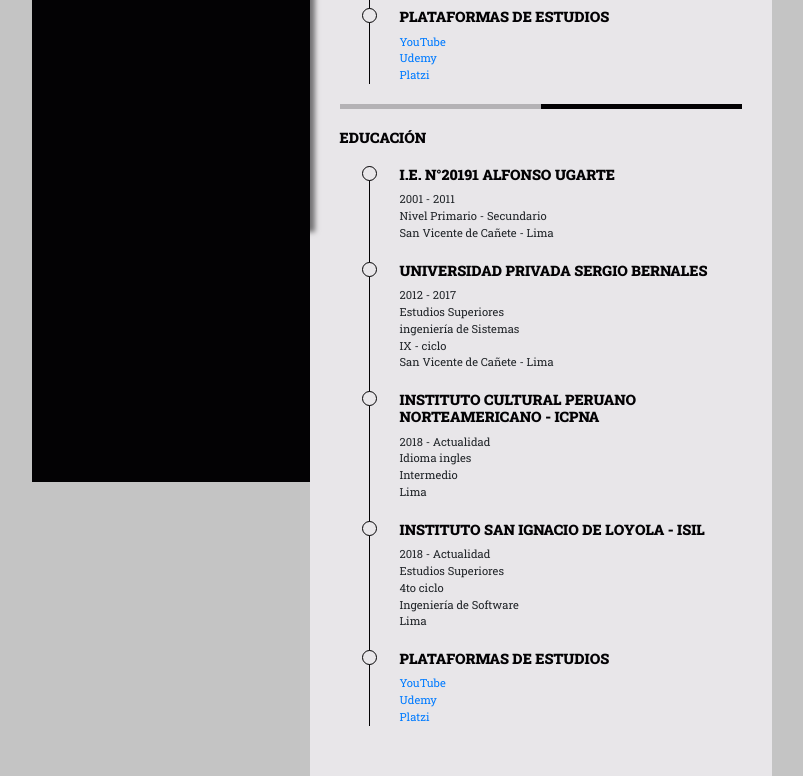
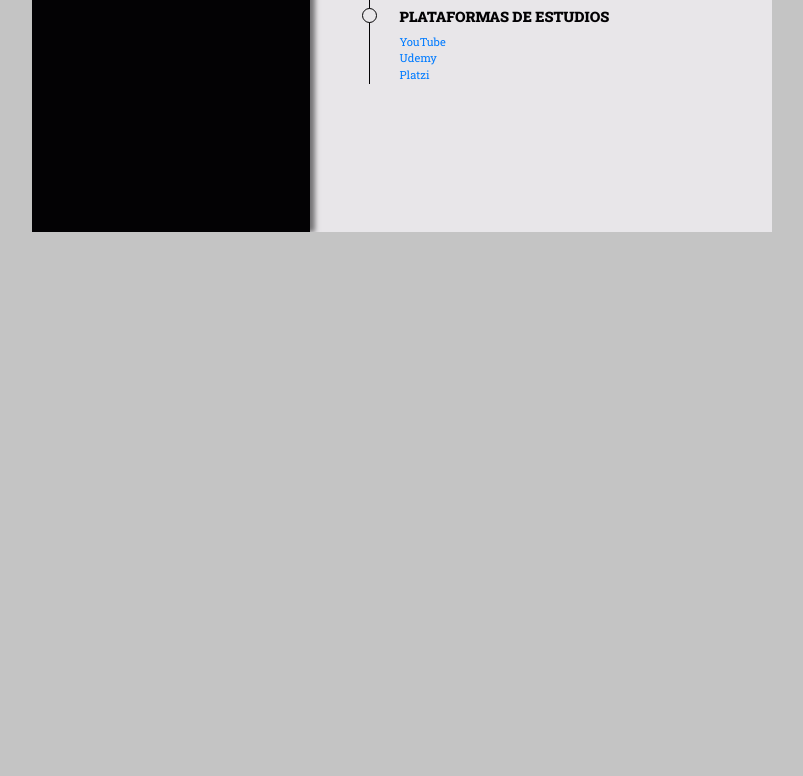
Before and after one commit to 22jair/cv, a plain HTML site: page index.html in a window 1280 px wide. Shown: the part 568-1344 px from the top of the page, without its empty margins (238-1041 px from the left). After the commit the page ends 800 px from the top, so only its background shows below. Drawn offline with nearby package versions, Linux system fonts and the light colour scheme.

Commit message:
arreglando .home__about_me_content

```diff
--- a/css/styles.css
+++ b/css/styles.css
@@ -51,7 +51,7 @@ h2{
     background-color: var(--main-c-white);
     box-shadow: 5px 0px 5px rgba(0, 0, 0, .5);
     /* height: initial; */
-    /* background-color: var(--main-c-black); */
+    background-color: var(--main-c-black);
     /* position: fixed; */
     /* left: 50%; */
 }
@@ -75,7 +75,7 @@ h2{
 
 .home__about_me_content{
     /* height: 50%; */
-    height: inherit;
+    /* height: inherit; */
     background-color: var(--main-c-black);
     padding: 2rem;
     color: var(--main-c-white);
--- a/index.html
+++ b/index.html
@@ -104,57 +104,7 @@
               </li>
             </ul>
           </div>
-          <div class="home__education">
-            <div class="separator row">
-                <div class="col-6"></div>
-                <div class="col-6"></div>
-            </div>
-            <h3>EDUCACIÓN</h3>
-            <ul class="timeline">
-              <li>
-                <h3>I.E. N°20191 ALFONSO UGARTE</h3>
-                <p>2001 - 2011</p>
-                <p>Nivel Primario - Secundario</p>
-                <p>
-                  San Vicente de Cañete - Lima
-                </p>
-              </li>
 
-              <li>
-                <h3>UNIVERSIDAD PRIVADA SERGIO BERNALES</h3>
-                <p>2012 - 2017</p>
-                <p>Estudios Superiores</p>
-                <P>ingeniería de Sistemas</P>
-                <p>IX - ciclo</p>
-                <p>
-                  San Vicente de Cañete - Lima
-                </p>
-              </li>
-              <li>
-                <h3>INSTITUTO CULTURAL PERUANO NORTEAMERICANO - ICPNA</h3>
-                <p>2018 - Actualidad</p>
-                <p>Idioma ingles</p>
-                <p>Intermedio</p>
-                <p>
-                  Lima
-                </p>
-              </li>
-              <li>
-                <h3>INSTITUTO SAN IGNACIO DE LOYOLA - ISIL </h3>
-                <p>2018 - Actualidad</p>
-                <p>Estudios Superiores</p>
-                <p>4to ciclo</p>
-                <p>Ingeniería de Software</p>
-                <p> Lima</p>
-              </li>
-              <li>
-                <h3>PLATAFORMAS DE ESTUDIOS</h3>
-                <p><a href="https://youtube.com" target="__blank">YouTube</a></p>
-                <p><a href="https://udemy.com" target="__blank">Udemy</a></p>
-                <p><a href="https://platzi.com" target="__blank">Platzi</a></p>
-              </li>
-            </ul>
-          </div>
         </div>
         <!-- <div class="col-2"></div> -->
       </div>
```
